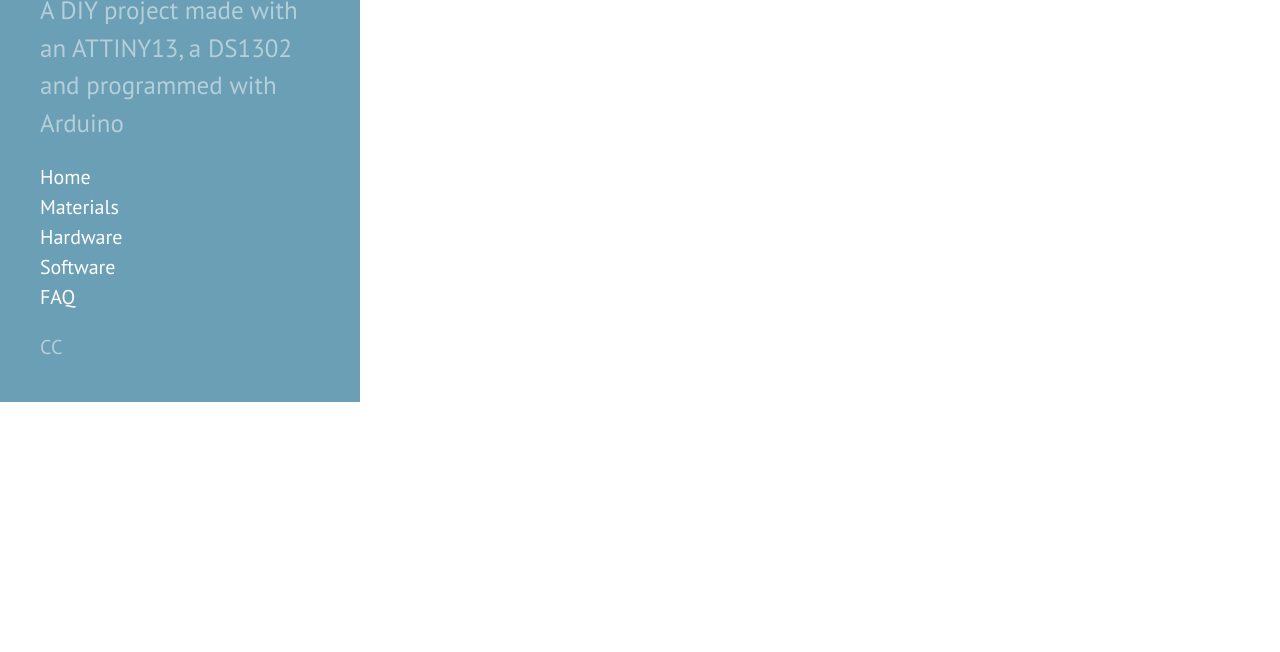
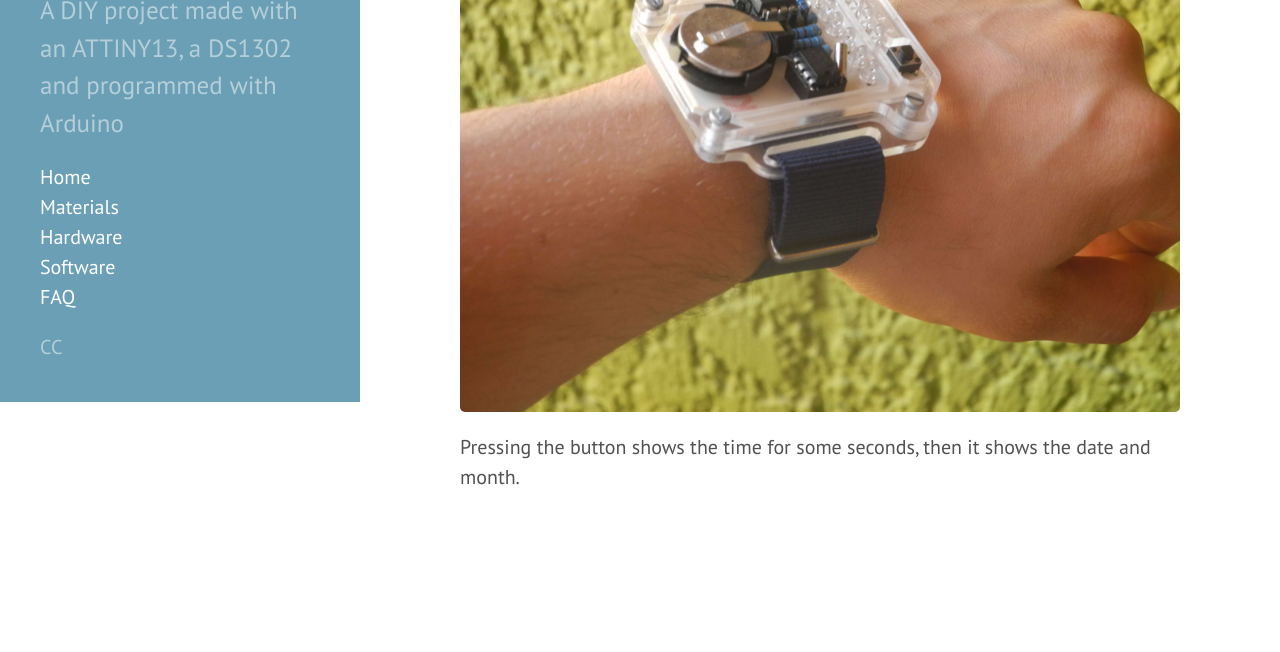
Before and after one commit to JanoVel/attiny_binary_watch_website, a plain HTML site: page index.html in a window 1280 px wide. Shown: the part 398-1050 px from the top of the page. Before the commit the page ends 800 px from the top, so only its background shows below. Drawn offline with Linux system fonts and the light colour scheme; the site is published under a folder, as on GitHub Pages, so addresses that start at the root find nothing.

Commit message:
test to fix images

```diff
--- a/index.html
+++ b/index.html
@@ -72,7 +72,7 @@
 
 <p>It&rsquo;s based on the RandomWatch schematics made by the people at <a href="http://randomdata.nl/wiki/index.php?title=Main_Page">RANDOM DATA</a>.</p>
 
-<p><img src="/img/watch_wrist.jpg" alt="watch photo" title="final product" /></p>
+<p><img src="img/watch_wrist.jpg" alt="watch photo" title="final product" /></p>
 
 <p>Pressing the button shows the time for some seconds, then it shows the date and month.</p>
 
```
Also changed, not shown: post/description/index.html (+1 -1 lines).
